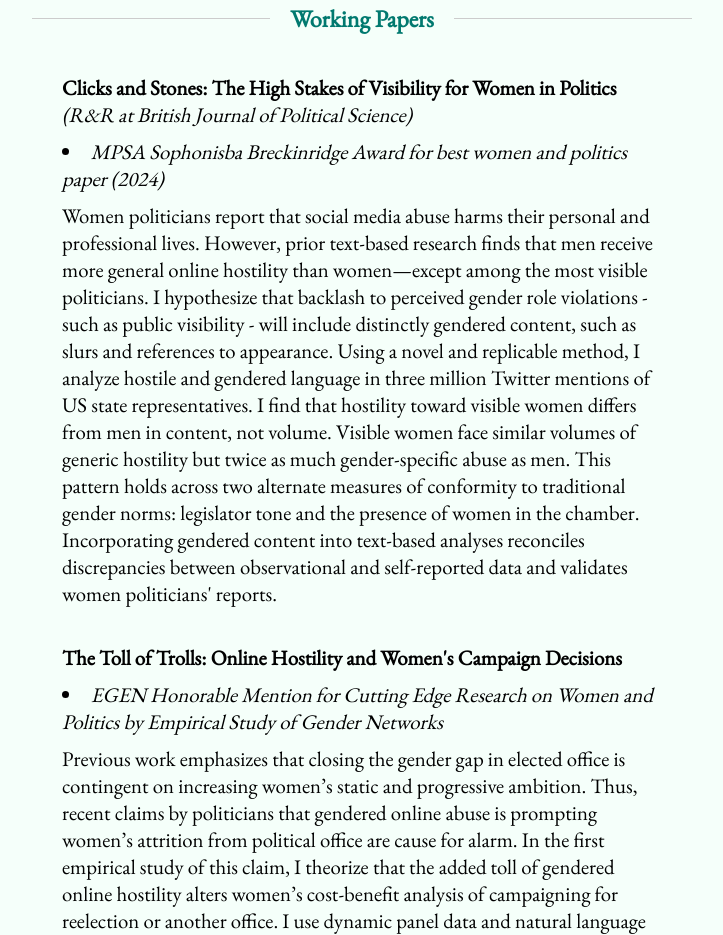
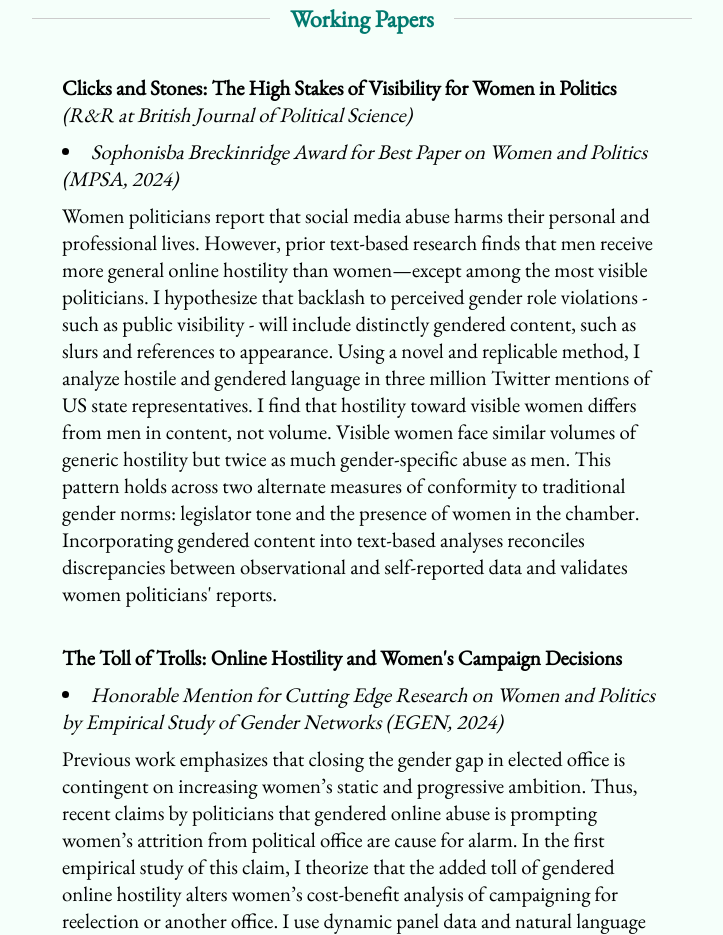
Before and after one commit to anniejarman/anniejarman.github.io, a plain HTML site: page research.html in a window 1280 px wide. Shown: the part 220-1155 px from the top of the page, without its empty margins (278-1001 px from the left). Drawn offline with nearby package versions, Linux system fonts and the light colour scheme.

Commit message:
Update research.html

```diff
--- a/research.html
+++ b/research.html
@@ -41,7 +41,7 @@
       <p></p>
       <!--<img src="original-1EE16182-EE42-4A69-B5BC-2A308B74C1B6.jpeg" alt="Annie" class="profile-image">-->
       <div style="max-width: 600px; margin: 0 auto; text-align: left;">
-      <span style="color: black;"><p><b>Clicks and Stones: The High Stakes of Visibility for Women in Politics</b> <i>(R&R at British Journal of Political Science)</i></p><ul style="list-style-position: inside; margin: 0; padding: 0;"> <div class="small-space"></div> <li> <i>MPSA Sophonisba Breckinridge Award for best women and politics paper (2024) </i></li></ul>
+      <span style="color: black;"><p><b>Clicks and Stones: The High Stakes of Visibility for Women in Politics</b> <i>(R&R at British Journal of Political Science)</i></p><ul style="list-style-position: inside; margin: 0; padding: 0;"> <div class="small-space"></div> <li> <i>Sophonisba Breckinridge Award for Best Paper on Women and Politics (MPSA, 2024) </i></li></ul>
       <div class="small-space"></div>
       <div class="small-space"></div>
       <p style="font-size=0.6em;">Women politicians report that social media abuse harms their personal and professional lives. However, prior text-based research finds that men receive more general online hostility than women—except among the most visible politicians. I hypothesize that backlash to perceived gender role violations - such as public visibility - will include distinctly gendered content, such as slurs and references to appearance. Using a novel and replicable method, I analyze hostile and gendered language in three million Twitter mentions of US state representatives. I find that hostility toward visible women differs from men in content, not volume. Visible women face similar volumes of generic hostility but twice as much gender-specific abuse as men. This pattern holds across two alternate measures of conformity to traditional gender norms: legislator tone and the presence of women in the chamber. Incorporating gendered content into text-based analyses reconciles discrepancies between observational and self-reported data and validates women politicians' reports.
@@ -55,7 +55,7 @@
 <b>The Toll of Trolls: Online Hostility and Women's Campaign Decisions </b>
 <div class="small-space"></div>
 <ul style="list-style-position: inside; margin: 0; padding: 0;">
-<li><i>EGEN Honorable Mention for Cutting Edge Research on Women and Politics by Empirical Study of Gender Networks</i></li>
+<li><i> Honorable Mention for Cutting Edge Research on Women and Politics by Empirical Study of Gender Networks (EGEN, 2024) </i></li>
       <div class="small-space"></div>
 <p style="font-size=0.6em;">Previous work emphasizes that closing the gender gap in elected office is contingent on increasing women’s static and progressive ambition. Thus, recent claims by politicians that gendered online abuse is prompting women’s attrition from political office are cause for alarm. In the first empirical study of this claim, I theorize that the added toll of gendered online hostility alters women’s cost-benefit analysis of campaigning for reelection or another office. I use dynamic panel data and natural language processing to model the effect of gendered and general online abuse on subsequent campaign decisions. I find that gender strongly mediates the relationship between exposure to hostility and the choice to campaign. The result showcases how gender biases contribute to women's underrepresentation by creating gendered costs of officeholding.</p>
       </span> <!-- optional: https://polisci.wustl.edu/ -->
```
